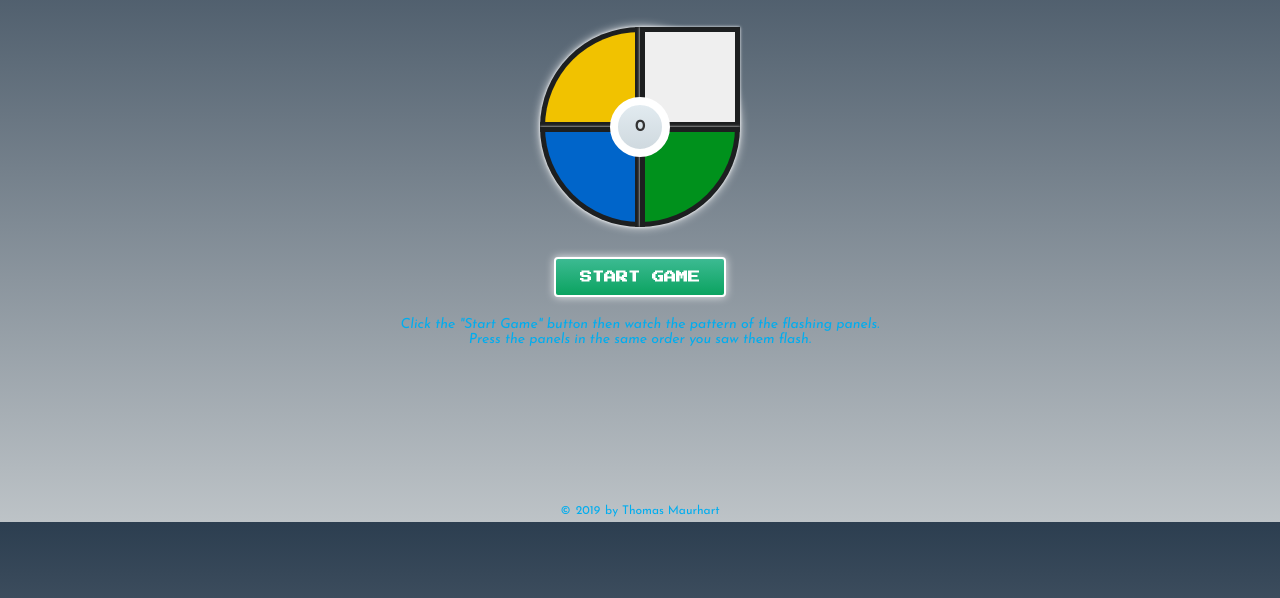
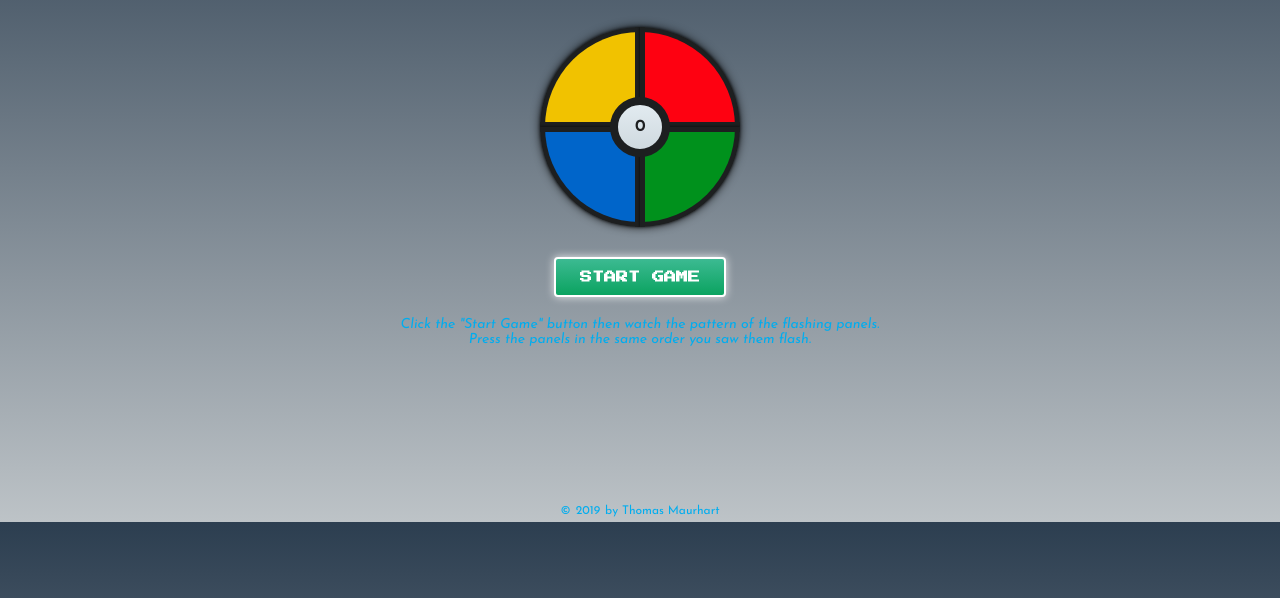
Before and after one commit to tmaurhart/simonpwa, a website: page docs/index.html in a window 1280 px wide. Shown: the part 180-778 px from the top of the page. Drawn offline with Linux system fonts and the light colour scheme.

Commit message:
add styles

```diff
--- a/docs/css/style.css
+++ b/docs/css/style.css
@@ -7,13 +7,16 @@
   font-family: Verdana, Arial, Helvetica, sans-serif;
 }
 
+html {
+    background: #bdc3c7;
+    background: -webkit-linear-gradient(to bottom, #2c3e50, #bdc3c7);
+    background: linear-gradient(to bottom, #2c3e50, #bdc3c7);
+}
+
 body {
     font-family: 'Josefin Sans', 'Verdana', sans-serif;
     font-size: 16px;
     color: #00adef;
-    background: #bdc3c7;
-    background: -webkit-linear-gradient(to bottom, #2c3e50, #bdc3c7);
-    background: linear-gradient(to bottom, #2c3e50, #bdc3c7);
 }
 
 main {
@@ -43,7 +46,7 @@ section {
     flex-wrap: wrap;
     align-items: center;
     justify-content: center;
-    box-shadow: 0 0 10px 0px rgba(255,255,255,0.9);
+    box-shadow: 0 0 10px 0px rgba(0,0,0,0.8);
     border-radius: 100%;
 }
 
@@ -51,7 +54,7 @@ section button {
     flex: 1 1 50%;
     height: 100px;
     border: 5px solid #1D1F20;
-    box-shadow: 0px 0px 3px 0px rgb(255, 255, 255, 1);
+    box-shadow: 0px 0px 3px 0px rgb(0,0,0,0.8);
 }
 
 section button.btnYellow {
@@ -65,7 +68,7 @@ section button.btnYellow.flash {
 }
 
 section button.btnRed {
-    background: #FE0111
+    background: #FE0111;
     border-radius: 0 100% 0 0;
 }
 
@@ -96,10 +99,10 @@ section button.btnBlue.flash {
 
 section .gameLevel {
     font-weight: bold;
-    color: #333;
+    color: #1D1F20;
     width: 60px;
     height: 60px;
-    border: 8px solid #FFF;
+    border: 8px solid #1D1F20;
     border-radius: 100%;
     position: absolute;
     justify-content: center;
```
